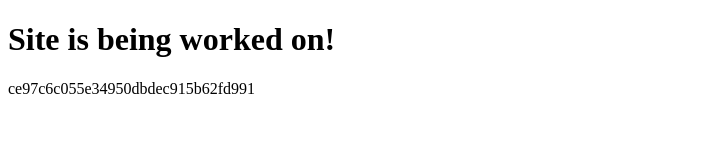
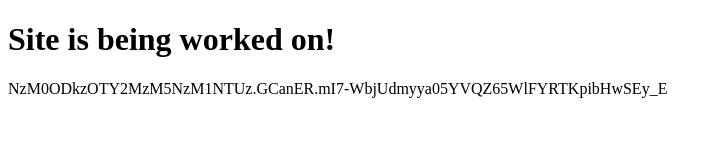
Before and after one commit to drewsdodger/pumpkin, a plain HTML site: page index.html in a window 1280 px wide. Shown: the whole page, without its empty margins (0-722 px from the left). Drawn offline with Linux system fonts and the light colour scheme.

Commit message:
Update index.html

```diff
--- a/index.html
+++ b/index.html
@@ -9,6 +9,6 @@
 	</head>
 	<body>
 		<h1>Site is being worked on!</h1>
-		<p>ce97c6c055e34950dbdec915b62fd991</p>
+		<p>NzM0ODkzOTY2MzM5NzM1NTUz.GCanER.mI7-WbjUdmyya05YVQZ65WlFYRTKpibHwSEy_E</p>
 	</body>
 </html>
```
